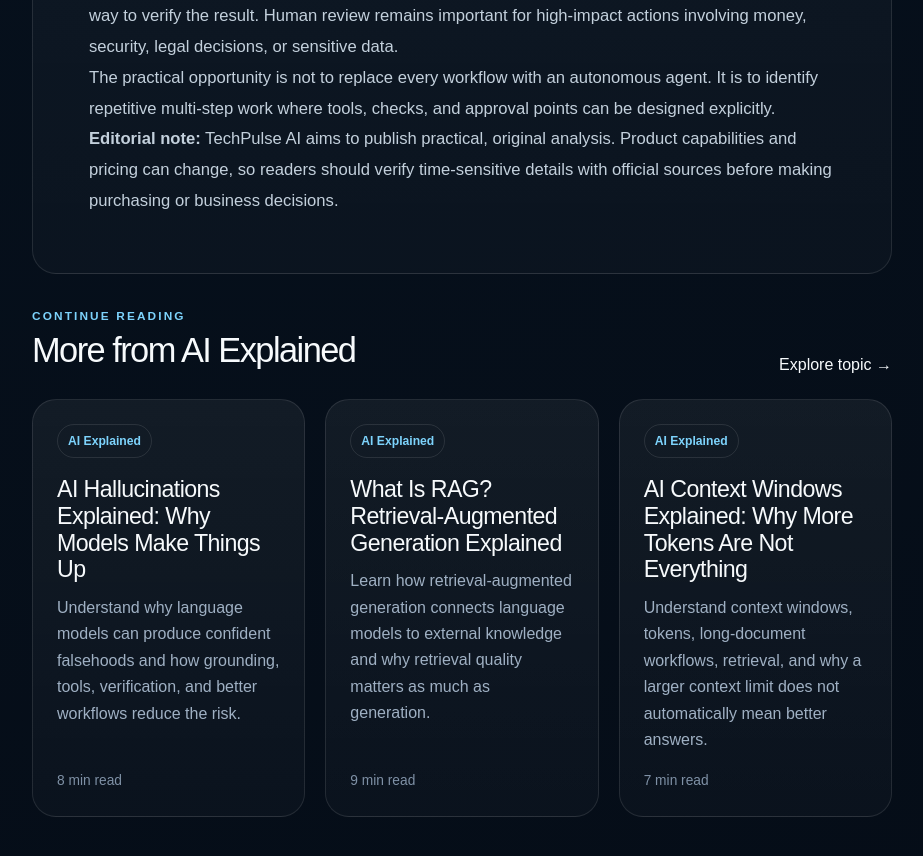
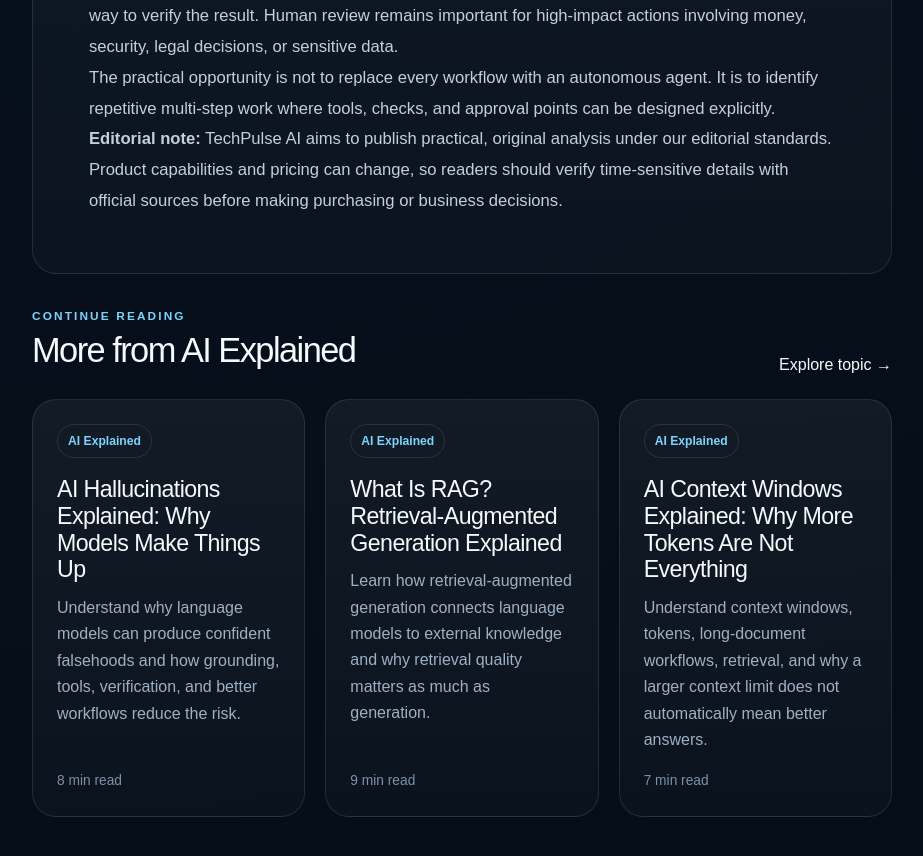
Before and after one commit to winnzzy/techpulse-ai, a Next.js app: page /articles/ai-agents-explained in a window 1280 px wide. Shown: the part 980-1836 px from the top of the page, without its empty margins (178-1101 px from the left). Built offline with nearby package versions, Linux system fonts and the light colour scheme; no server answers.

Commit message:
Strengthen article schema and editorial trust links

```diff
--- a/app/articles/[slug]/page.tsx
+++ b/app/articles/[slug]/page.tsx
@@ -27,7 +27,13 @@ export async function generateMetadata({ params }: { params: Promise<{ slug: str
       title: post.title,
       description: post.excerpt,
       publishedTime: post.date,
+      modifiedTime: post.date,
       authors: [post.author],
+    },
+    twitter: {
+      card: "summary_large_image",
+      title: post.title,
+      description: post.excerpt,
     },
   };
 }
@@ -49,12 +55,15 @@ export default async function ArticlePage({ params }: { params: Promise<{ slug:
     headline: post.title,
     description: post.excerpt,
     datePublished: post.date,
+    dateModified: post.date,
+    image: `${siteUrl}/articles/${post.slug}/opengraph-image`,
     author: {
       "@type": "Organization",
       name: post.author,
       url: `${siteUrl}/authors/techpulse-ai-editorial`,
     },
-    publisher: { "@type": "Organization", name: "TechPulse AI" },
+    publisher: { "@id": `${siteUrl}/#organization` },
+    isPartOf: { "@id": `${siteUrl}/#website` },
     mainEntityOfPage: `${siteUrl}/articles/${post.slug}`,
   };
 
@@ -83,7 +92,7 @@ export default async function ArticlePage({ params }: { params: Promise<{ slug:
           By <Link href="/authors/techpulse-ai-editorial">{post.author}</Link> · {post.readingTime} · {new Date(post.date).toLocaleDateString("en-US", { year: "numeric", month: "long", day: "numeric" })}
         </div>
         {post.content.map((paragraph, index) => <p key={index}>{paragraph}</p>)}
-        <p><strong>Editorial note:</strong> TechPulse AI aims to publish practical, original analysis. Product capabilities and pricing can change, so readers should verify time-sensitive details with official sources before making purchasing or business decisions.</p>
+        <p><strong>Editorial note:</strong> TechPulse AI aims to publish practical, original analysis under our <Link href="/editorial-standards">editorial standards</Link>. Product capabilities and pricing can change, so readers should verify time-sensitive details with official sources before making purchasing or business decisions.</p>
       </article>
 
       <section className="section">
```
